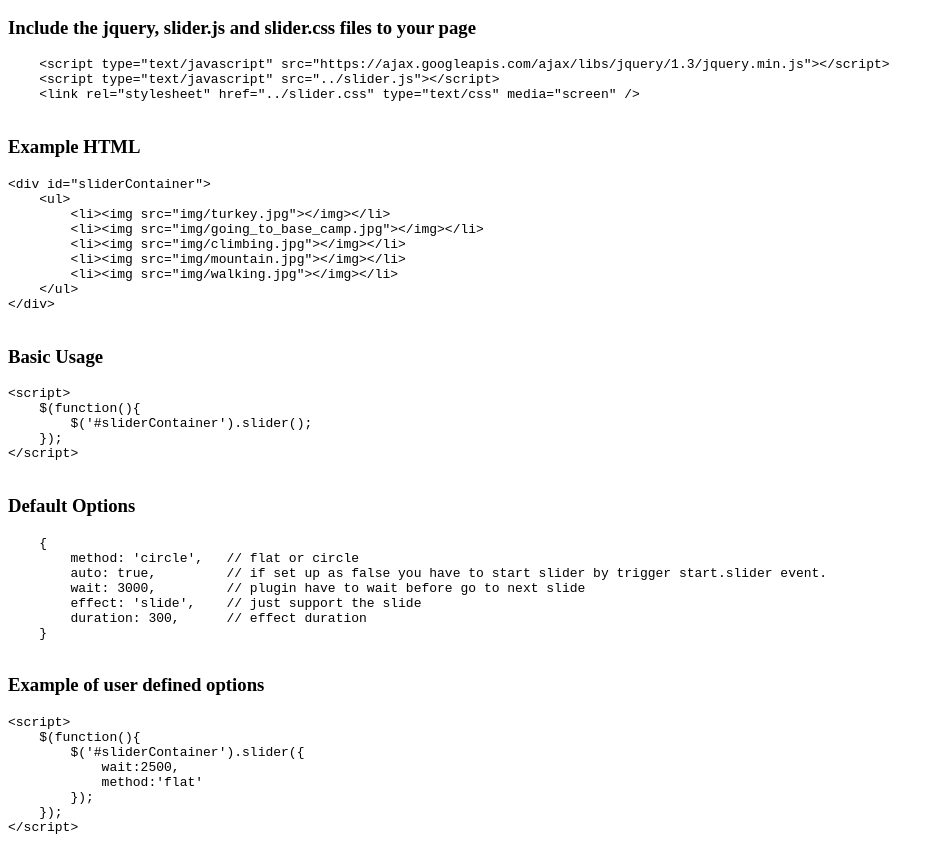
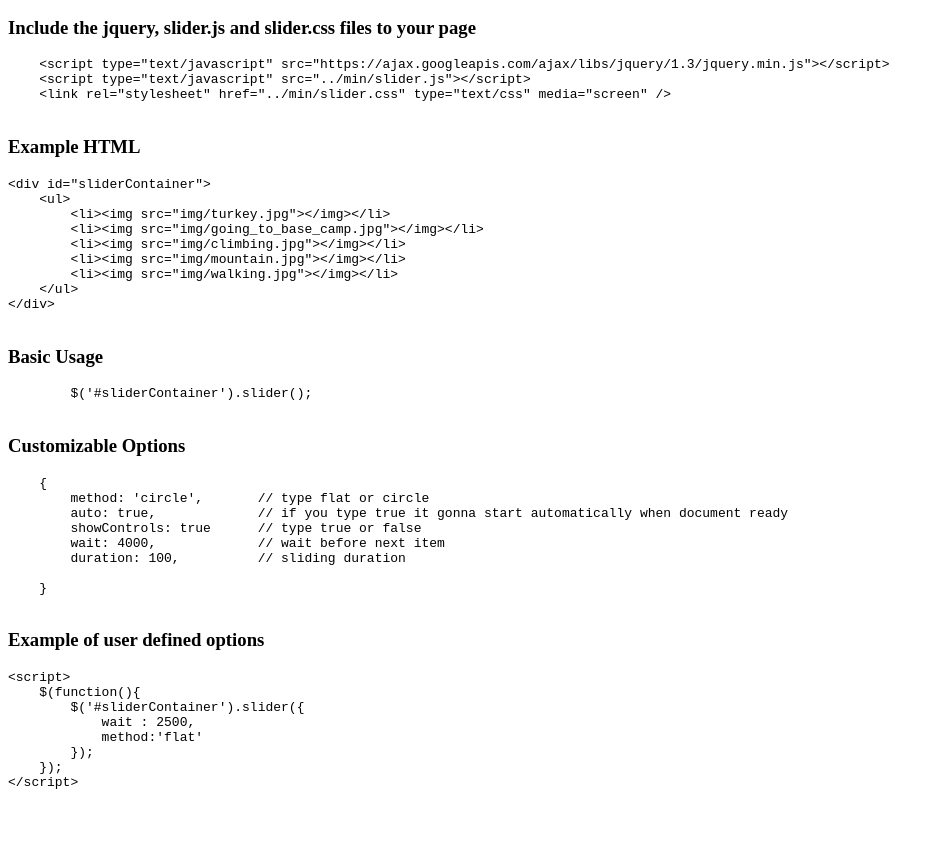
Before and after one commit to irfan/jquery-slider-plugin, a plain HTML site: page example/index.html in a window 1280 px wide. Shown: the part 497-1360 px from the top of the page, without its empty margins (0-944 px from the left). After the commit the page ends 1315 px from the top, so only its background shows below. Drawn offline with nearby package versions, Linux system fonts and the light colour scheme.

Commit message:
better readme and example file

```diff
--- a/example/index.html
+++ b/example/index.html
@@ -5,8 +5,8 @@
 	<meta charset="utf-8">
 	<title>slider plugin samples</title>
 	<script type="text/javascript" src="https://ajax.googleapis.com/ajax/libs/jquery/1.3.0/jquery.min.js"></script>
-	<script type="text/javascript" src="../src/slider.js"></script>
-	<link rel="stylesheet" href="../src/slider.css" type="text/css" media="screen" title="Rating CSS">
+	<script type="text/javascript" src="../min/slider.js"></script>
+	<link rel="stylesheet" href="../min/slider.css" type="text/css" media="screen" title="Rating CSS">
 
 	<script type="text/javascript">
 	    $(function(){
@@ -17,7 +17,7 @@
 
 <body>
     <h1><a title="Full Documentation" href="http://irfandurmus.com/projects/jquery-slider-plugin/">jQuery Slider Plugin</a></h1>
-    <p>Please check <a href="http://irfandurmus.com/projects/jquery-slider-plugin/">full documentation</a> for other options of this plugin</p>
+    <p>Please check <a href="http://irfandurmus.com/projects/jquery-slider-plugin/">full documentation</a> for other features of this plugin</p>
     <section>
 	    <div id="sliderContainer">
             <ul class="sliderItems">
@@ -35,8 +35,8 @@
 		<h3>Include the jquery, slider.js and slider.css files to your page</h3>
     	<pre>
     &lt;script type="text/javascript" src="https://ajax.googleapis.com/ajax/libs/jquery/1.3/jquery.min.js"&gt;&lt;/script&gt;
-    &lt;script type="text/javascript" src="../slider.js"&gt;&lt;/script&gt;
-    &lt;link rel="stylesheet" href="../slider.css" type="text/css" media="screen" /&gt;
+    &lt;script type="text/javascript" src="../min/slider.js"&gt;&lt;/script&gt;
+    &lt;link rel="stylesheet" href="../min/slider.css" type="text/css" media="screen" /&gt;
         </pre>
         <h3>Example HTML</h3>
         <pre>
@@ -52,20 +52,17 @@
         </pre>
         <h3>Basic Usage</h3>
         <pre>
-&lt;script&gt;
-    $(function(){
         $('#sliderContainer').slider();
-    });
-&lt;/script&gt;
         </pre>
-        <h3>Default Options</h3>
+        <h3>Customizable Options</h3>
         <pre>
     {
-        method: 'circle',   // flat or circle
-        auto: true,         // if set up as false you have to start slider by trigger start.slider event.
-        wait: 3000,         // plugin have to wait before go to next slide
-        effect: 'slide',    // just support the slide
-        duration: 300,      // effect duration
+        method: 'circle',       // type flat or circle
+        auto: true,             // if you type true it gonna start automatically when document ready
+        showControls: true      // type true or false
+        wait: 4000,             // wait before next item
+        duration: 100,          // sliding duration
+
     }
         </pre>
 
@@ -74,7 +71,7 @@
 &lt;script&gt;
     $(function(){
         $('#sliderContainer').slider({
-            wait:2500,
+            wait : 2500,
             method:'flat'
         });
     });
```
Also changed, not shown: 1 other file.
